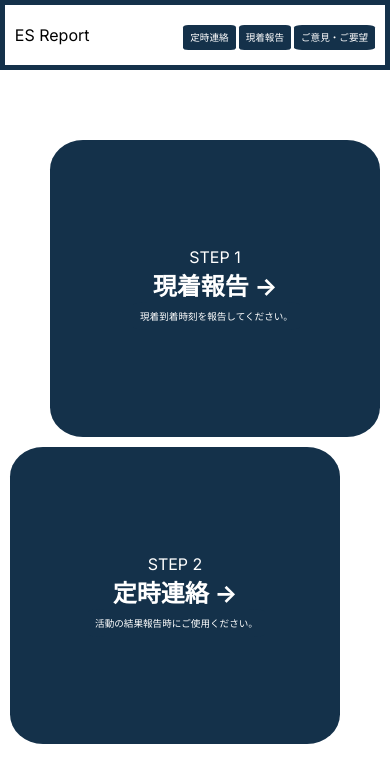
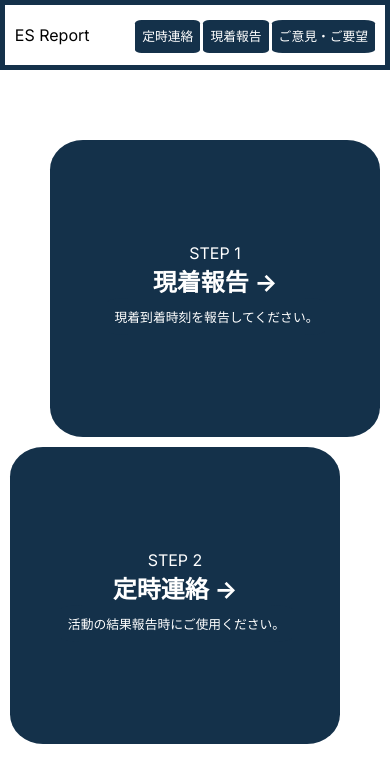
Before and after one commit to hoshimotoyasunori/report, a Next.js app: page / in a window 390 px wide. Shown: the top 782 px of the page. Built offline with nearby package versions, Linux system fonts and the light colour scheme.

Commit message:
fase2-24

```diff
--- a/app/page.module.css
+++ b/app/page.module.css
@@ -15,6 +15,7 @@
 
 .nav {
   width: 70%;
+  height: 100%;
   display: flex;
   flex-direction: row;
   justify-content: flex-end;
@@ -27,7 +28,7 @@
 
 .button {
   height: auto;
-  padding: 7px;
+  padding: 9px 7px 9px 7px;
   margin-left: 3px;
   color: white;
   background-color: #14314a;
@@ -153,7 +154,7 @@
   }
 
   .font {
-    font-size: .6em;
+    font-size: .8em;
   }
 
   .center {
```
